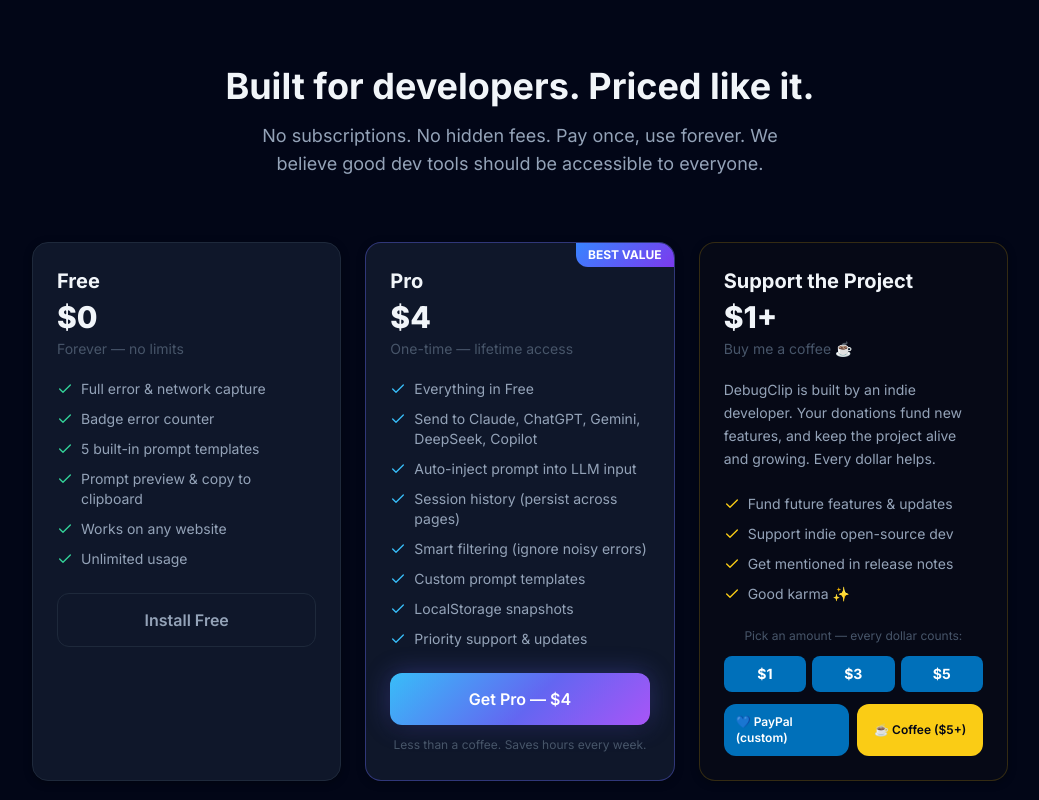
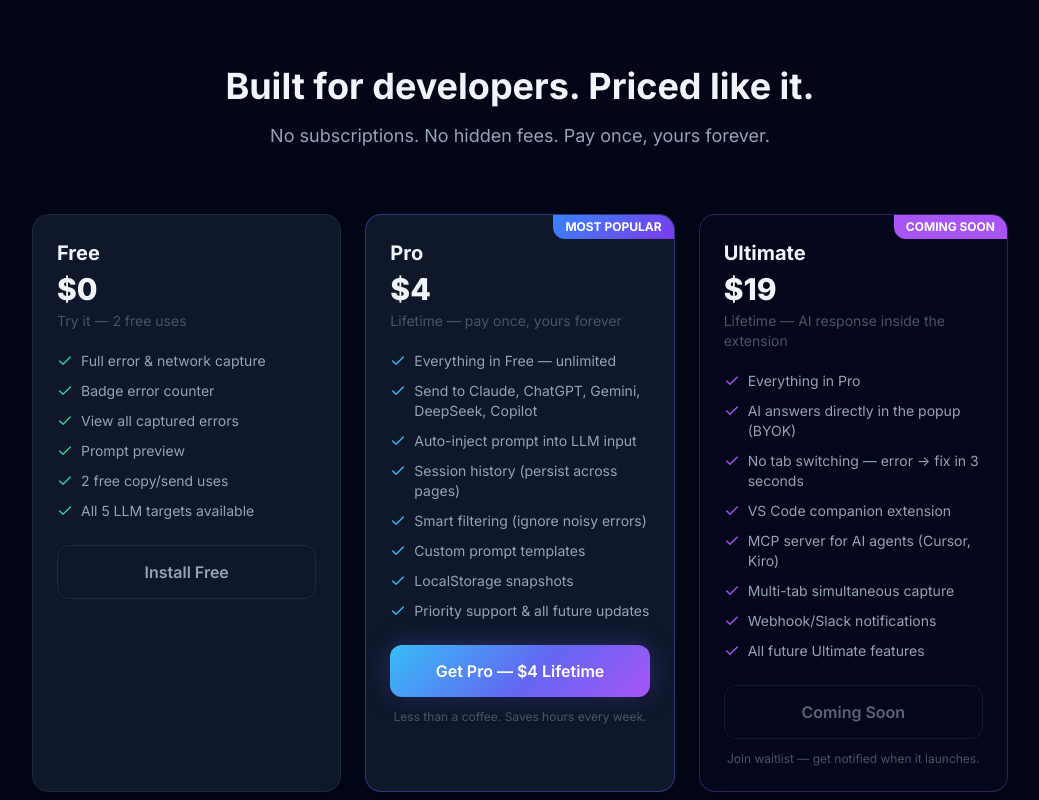
Before and after one commit to oussama-zbair/DebugClip, a Next.js app: page / in a window 1280 px wide. Shown: the part 5580-6380 px from the top of the page, without its empty margins (120-1159 px from the left). Built offline with nearby package versions, Linux system fonts and the light colour scheme.

Commit message:
Update pricing: Free trial (2 uses), Pro ($4 lifetime), Ultimate ($19 coming soon)

```diff
--- a/src/app/page.tsx
+++ b/src/app/page.tsx
@@ -486,8 +486,7 @@
       <motion.div {...fadeUp} className="text-center mb-16">
         <h2 className="text-3xl sm:text-4xl font-bold mb-4">Built for developers. Priced like it.</h2>
         <p className="text-lg text-ds-textSub max-w-xl mx-auto">
-          No subscriptions. No hidden fees. Pay once, use forever.
-          We believe good dev tools should be accessible to everyone.
+          No subscriptions. No hidden fees. Pay once, yours forever.
         </p>
       </motion.div>
 
@@ -496,9 +495,9 @@
         <motion.div {...fadeUp} className="card">
           <h3 className="text-xl font-bold mb-1">Free</h3>
           <p className="text-3xl font-extrabold mb-1">$0</p>
-          <p className="text-sm text-ds-textMuted mb-5">Forever — no limits</p>
+          <p className="text-sm text-ds-textMuted mb-5">Try it — 2 free uses</p>
           <ul className="space-y-2.5 mb-6">
-            {["Full error & network capture", "Badge error counter", "5 built-in prompt templates", "Prompt preview & copy to clipboard", "Works on any website", "Unlimited usage"].map((f, i) => (
+            {["Full error & network capture", "Badge error counter", "View all captured errors", "Prompt preview", "2 free copy/send uses", "All 5 LLM targets available"].map((f, i) => (
               <li key={i} className="flex items-start gap-2 text-sm text-ds-textSub">
                 <Check size={16} className="text-ds-success shrink-0 mt-0.5" />{f}
               </li>
@@ -512,58 +511,41 @@
           className="card border-ds-indigo/40 relative overflow-hidden">
           <div className="absolute top-0 right-0 px-3 py-1 text-xs font-bold rounded-bl-xl"
             style={{ background: "linear-gradient(135deg, #3884ff, #7c3aed)", color: "white" }}>
-            BEST VALUE
+            MOST POPULAR
           </div>
           <h3 className="text-xl font-bold mb-1">Pro</h3>
           <p className="text-3xl font-extrabold mb-1">$4</p>
-          <p className="text-sm text-ds-textMuted mb-5">One-time — lifetime access</p>
+          <p className="text-sm text-ds-textMuted mb-5">Lifetime — pay once, yours forever</p>
           <ul className="space-y-2.5 mb-6">
-            {["Everything in Free", "Send to Claude, ChatGPT, Gemini, DeepSeek, Copilot", "Auto-inject prompt into LLM input", "Session history (persist across pages)", "Smart filtering (ignore noisy errors)", "Custom prompt templates", "LocalStorage snapshots", "Priority support & updates"].map((f, i) => (
+            {["Everything in Free — unlimited", "Send to Claude, ChatGPT, Gemini, DeepSeek, Copilot", "Auto-inject prompt into LLM input", "Session history (persist across pages)", "Smart filtering (ignore noisy errors)", "Custom prompt templates", "LocalStorage snapshots", "Priority support & all future updates"].map((f, i) => (
               <li key={i} className="flex items-start gap-2 text-sm text-ds-textSub">
                 <Check size={16} className="text-ds-blue shrink-0 mt-0.5" />{f}
               </li>
             ))}
           </ul>
-          <a href={CHROME_STORE_URL} className="btn-primary w-full text-center">Get Pro — $4</a>
+          <a href={CHROME_STORE_URL} className="btn-primary w-full text-center">Get Pro — $4 Lifetime</a>
           <p className="text-xs text-ds-textMuted text-center mt-3">Less than a coffee. Saves hours every week.</p>
         </motion.div>
 
         {/* Support / Donate */}
+        {/* Ultimate */}
         <motion.div {...fadeUp} transition={{ delay: 0.2 }}
-          className="card border-yellow-500/20 bg-yellow-500/[0.02] flex flex-col">
-          <h3 className="text-xl font-bold mb-1">Support the Project</h3>
-          <p className="text-3xl font-extrabold mb-1">$1+</p>
-          <p className="text-sm text-ds-textMuted mb-5">Buy me a coffee ☕</p>
-          <p className="text-sm text-ds-textSub leading-relaxed mb-6 flex-1">
-            DebugClip is built by an indie developer. Your donations fund new features,
-            and keep the project alive and growing. Every dollar helps.
-          </p>
-          <ul className="space-y-2.5 mb-6">
-            {["Fund future features & updates", "Support indie open-source dev", "Get mentioned in release notes", "Good karma ✨"].map((f, i) => (
+          className="card border-ds-purple/30 bg-ds-purple/[0.02] flex flex-col relative overflow-hidden">
+          <div className="absolute top-0 right-0 px-3 py-1 text-xs font-bold rounded-bl-xl bg-ds-purple text-white">
+            COMING SOON
+          </div>
+          <h3 className="text-xl font-bold mb-1">Ultimate</h3>
+          <p className="text-3xl font-extrabold mb-1">$19</p>
+          <p className="text-sm text-ds-textMuted mb-5">Lifetime — AI response inside the extension</p>
+          <ul className="space-y-2.5 mb-6 flex-1">
+            {["Everything in Pro", "AI answers directly in the popup (BYOK)", "No tab switching — error → fix in 3 seconds", "VS Code companion extension", "MCP server for AI agents (Cursor, Kiro)", "Multi-tab simultaneous capture", "Webhook/Slack notifications", "All future Ultimate features"].map((f, i) => (
               <li key={i} className="flex items-start gap-2 text-sm text-ds-textSub">
-                <Check size={16} className="text-yellow-400 shrink-0 mt-0.5" />{f}
+                <Check size={16} className="text-ds-purple shrink-0 mt-0.5" />{f}
               </li>
             ))}
           </ul>
-          <p className="text-xs text-ds-textMuted mb-3 text-center">Pick an amount — every dollar counts:</p>
-          <div className="grid grid-cols-3 gap-1.5 mb-3">
-            {["$1", "$3", "$5"].map((amt) => (
-              <a key={amt} href={`https://paypal.me/oussamazbair9/${amt.slice(1)}`} target="_blank" rel="noopener"
-                className="flex items-center justify-center py-2 rounded-lg text-sm font-bold text-white bg-[#0070ba] hover:bg-[#003087] transition-all hover:-translate-y-0.5">
-                {amt}
-              </a>
-            ))}
-          </div>
-          <div className="flex gap-2">
-            <a href="https://paypal.me/oussamazbair9" target="_blank" rel="noopener"
-              className="inline-flex items-center justify-center gap-1.5 flex-1 px-3 py-2.5 rounded-xl text-xs font-semibold text-white bg-[#0070ba] hover:bg-[#003087] transition-all hover:-translate-y-0.5">
-              💙 PayPal (custom)
-            </a>
-            <a href="https://buymeacoffee.com/oussamazbair" target="_blank" rel="noopener"
-              className="inline-flex items-center justify-center gap-1.5 flex-1 px-3 py-2.5 rounded-xl text-xs font-semibold text-ds-bg bg-yellow-400 hover:bg-yellow-300 transition-all hover:-translate-y-0.5">
-              ☕ Coffee ($5+)
-            </a>
-          </div>
+          <button disabled className="btn-ghost w-full text-center opacity-60 cursor-not-allowed">Coming Soon</button>
+          <p className="text-xs text-ds-textMuted text-center mt-3">Join waitlist — get notified when it launches.</p>
         </motion.div>
       </div>
     </section>
```
